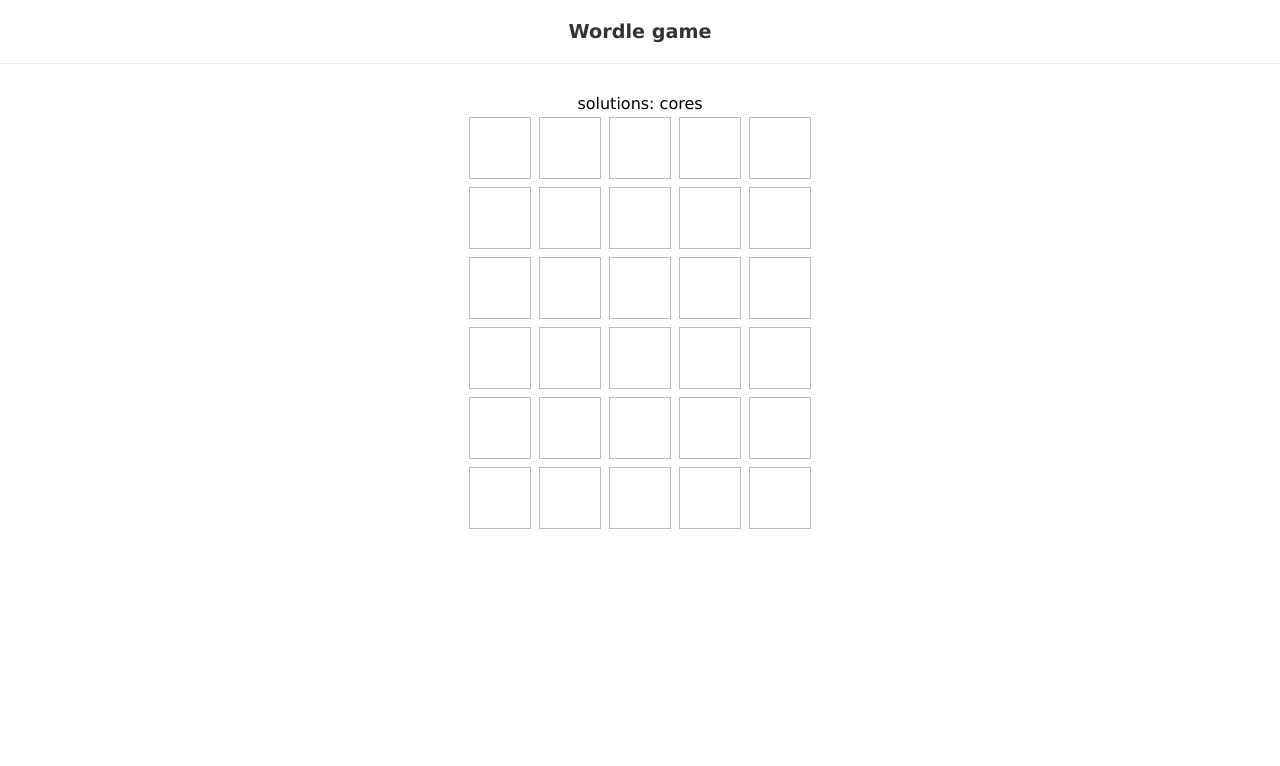
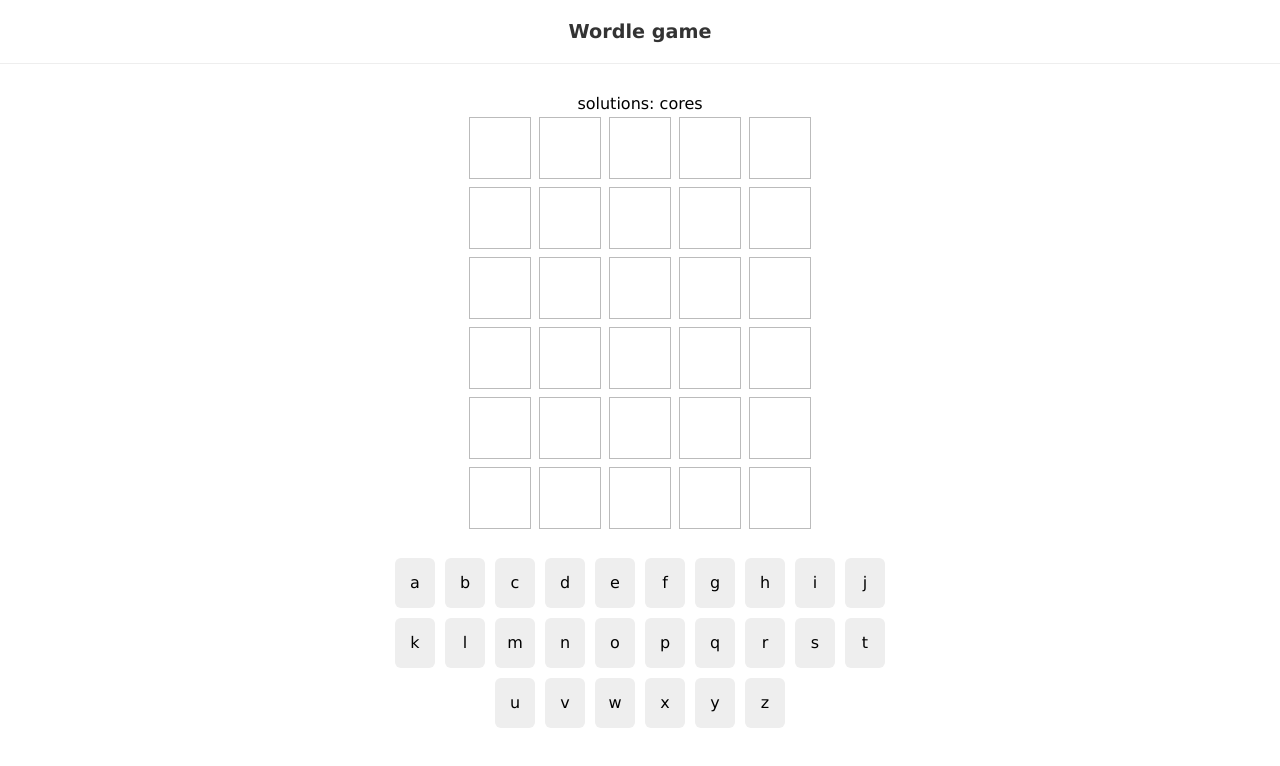
Before and after one commit to YoussefWilliam/wordle-typescript, a React (Create React App) app: page / in a window 1280 px wide. Shown: the top 766 px of the page. Built offline with nearby package versions, Linux system fonts and the light colour scheme; data requests are answered from the project's data file.

Commit message:
adding keypad

```diff
--- /dev/null
+++ b/src/components/Keypad.tsx
@@ -0,0 +1,21 @@
+import React, { useState, useEffect } from "react";
+import Keys from "../../types/Keys";
+const Keypad: React.FC = () => {
+  const [letters, setLetters] = useState<Array<Keys>>([]);
+
+  useEffect(() => {
+    fetch("http://localhost:3001/letters")
+      .then((res) => res.json())
+      .then((data) => setLetters(data));
+  }, []);
+  console.log(letters);
+  return (
+    <div className="keypad">
+      {letters?.map((letter) => (
+        <div key={letter.key}> {letter.key}</div>
+      ))}
+    </div>
+  );
+};
+
+export default Keypad;
--- a/src/components/Wordle.tsx
+++ b/src/components/Wordle.tsx
@@ -2,6 +2,7 @@ import React, { useEffect } from "react";
 import PropsSolutions from "../../types/PropsSolutions";
 import useWordleHook from "../hooks/useWordleHook";
 import Grid from "./Grid";
+import Keypad from "./Keypad";
 
 const Wordle: React.FC<PropsSolutions> = ({ solution }) => {
   const {
@@ -17,10 +18,6 @@ const Wordle: React.FC<PropsSolutions> = ({ solution }) => {
     return () => window.removeEventListener("keyup", handleKeyPress);
   }, [handleKeyPress]);
 
-  useEffect(() => {
-    console.log(userGuesses, isCorrect, numberOfTurns);
-  }, [userGuesses, numberOfTurns, isCorrect]);
-
   return (
     <div>
       <div>solutions: {solution.word} </div>
@@ -29,6 +26,7 @@ const Wordle: React.FC<PropsSolutions> = ({ solution }) => {
         numberOfTurns={numberOfTurns}
         userGuesses={userGuesses}
       />
+      <Keypad />
     </div>
   );
 };
--- a/src/hooks/useWordleHook.ts
+++ b/src/hooks/useWordleHook.ts
@@ -16,7 +16,7 @@ const useWordleHook = (solution: Solution) => {
    * @param solution
    * @returns object of Guesses
    * @params => blink => ['b', 'l', 'i', 'n', 'k']
-   * @returns => guess => block => [{key: 'b', color: 'green'}, {key:'l', color: 'green'}, {key: 'o', color: 'gray'},{key: 'c' ,color: 'gray'}, {key: 'k', color: 'green'} ]
+   * @returns => guess => block => [{key: 'b', color: 'green'}, {key:'l', color: 'green'}, {key: 'o', color: 'grey'},{key: 'c' ,color: 'grey'}, {key: 'k', color: 'green'} ]
    */
   const formatGuess = () => {
     const destructedSolution = solution.word.split("");
@@ -28,7 +28,7 @@ const useWordleHook = (solution: Solution) => {
             ? "green"
             : solution.word.includes(currentGuess[i])
             ? "yellow"
-            : "gray",
+            : "grey",
       };
     });
     return formattedArray;
--- a/src/index.css
+++ b/src/index.css
@@ -34,7 +34,7 @@ h1 {
   --border-color: #5ac85a;
   animation: flip 0.5s ease forwards;
 }
-.row > div.gray {
+.row > div.grey {
   --background: #a1a1a1;
   --border-color: #a1a1a1;
   animation: flip 0.6s ease forwards;
@@ -58,6 +58,19 @@ h1 {
 }
 .row.current > div.filled {
   animation: bounce 0.2s ease-in-out forwards;
+}
+.keypad {
+  max-width: 500px;
+  margin: 20px auto;
+}
+.keypad > div {
+  margin: 5px;
+  width: 40px;
+  height: 50px;
+  background: #eee;
+  display: inline-block;
+  border-radius: 6px;
+  line-height: 50px;
 }
 
 /* keyframe animations */
--- /dev/null
+++ b/types/Keys.ts
@@ -0,0 +1,5 @@
+interface Keys {
+  key: string;
+}
+
+export default Keys;
```
